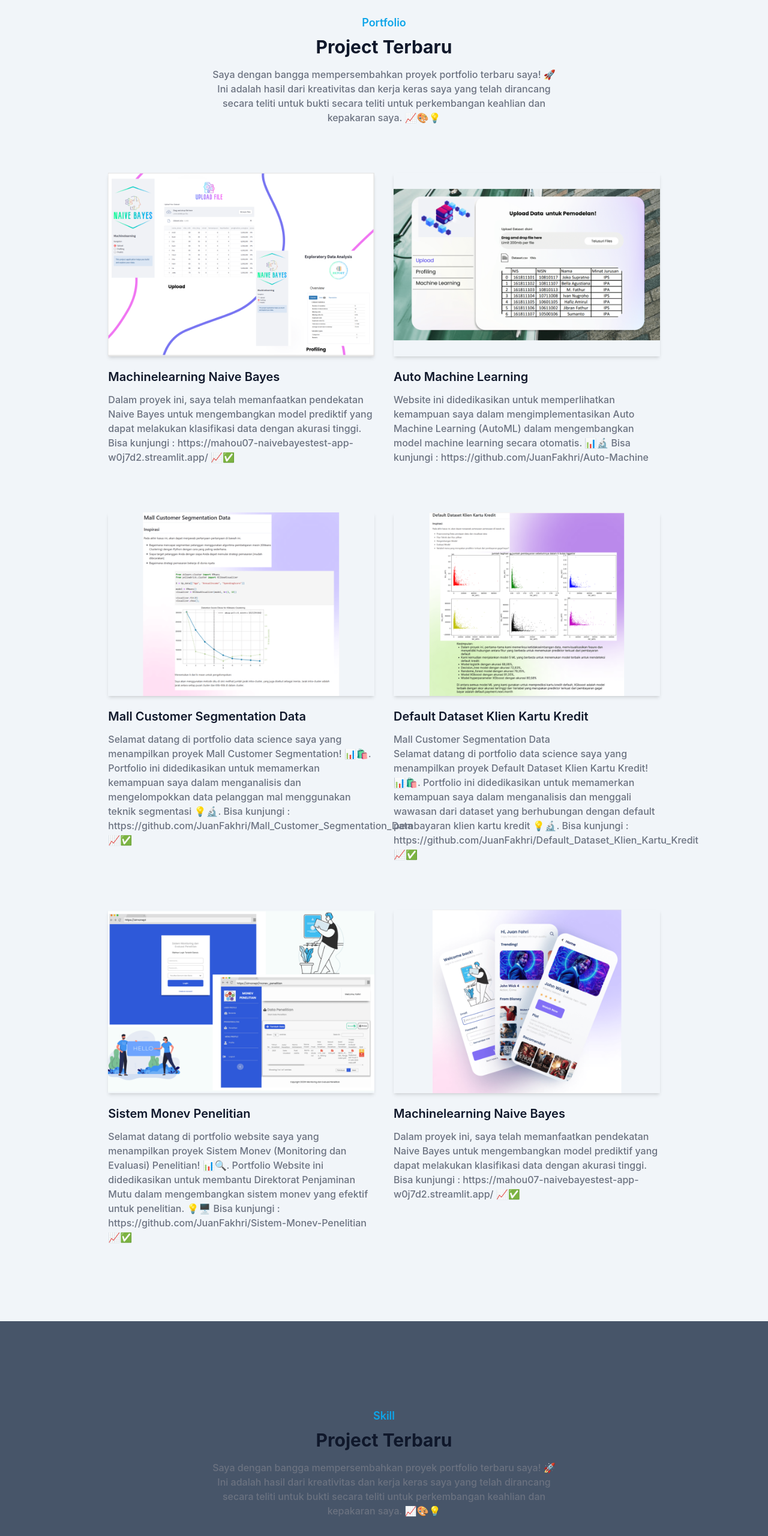
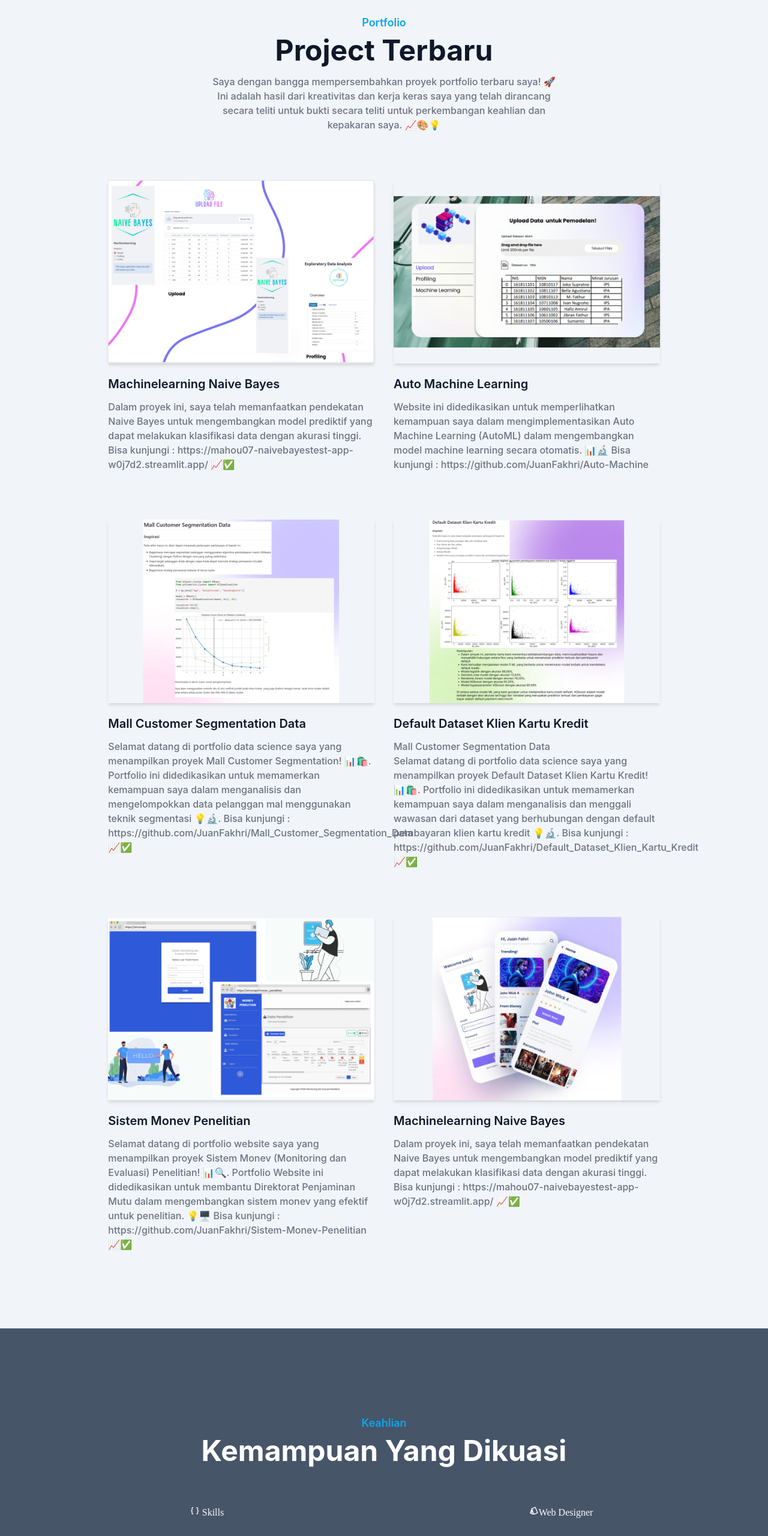
Before and after one commit to JuanFakhri/Juan_Fakhri_Portfolio, a website: page index.html in a window 1280 px wide. Shown: the part 1333-3893 px from the top of the page at 60% size. Drawn offline with nearby package versions, Linux system fonts and the light colour scheme.

Commit message:
Update 6 skill 05/06/2023

```diff
--- a/index.html
+++ b/index.html
@@ -164,7 +164,7 @@
             <div class="w-full px-4">
                 <div class="max-w-xl mx-auto text-center mb-16">
                     <h4 class="font-semibold text-lg text-primary mb-2">Portfolio</h4>
-                    <h2 class="font-bold text-dark text-3xl mb-4">Project Terbaru</h2>
+                    <h2 class="font-bold text-dark text-3xl mb-4 sm:text-4xl lg:text-5xl">Project Terbaru</h2>
                     <p class="font-medium text-md text-secondary">Saya dengan bangga mempersembahkan proyek portfolio
                         terbaru saya! 🚀 Ini adalah hasil dari
                         kreativitas dan kerja keras saya yang telah dirancang secara teliti untuk bukti secara teliti
@@ -264,13 +264,9 @@
     <section id="clients" class="pt-36 pb-32 bg bg-slate-600">
         <div class="container">
             <div class="w-full px-4">
-                <div class="max-w-xl mx-auto text-center mb-16">
-                    <h4 class="font-semibold text-lg text-primary mb-2">Skill</h4>
-                    <h2 class="font-bold text-dark text-3xl mb-4">Project Terbaru</h2>
-                    <p class="font-medium text-md text-secondary">Saya dengan bangga mempersembahkan proyek portfolio
-                        terbaru saya! 🚀 Ini adalah hasil dari
-                        kreativitas dan kerja keras saya yang telah dirancang secara teliti untuk bukti secara teliti
-                        untuk perkembangan keahlian dan kepakaran saya. 📈🎨💡</p>
+                <div class=" mx-auto text-center mb-16">
+                    <h4 class="font-semibold text-lg text-primary mb-2">Keahlian</h4>
+                    <h2 class="font-bold text-white text-3xl mb-4 sm:text-4xl lg:text-5xl">Kemampuan Yang Dikuasi</h2>
                 </div>
             </div>
             <div class="flex flex-wrap">
--- a/src/input.css
+++ b/src/input.css
@@ -46,6 +46,7 @@ body {
     font-size: var(--small-font-size);
     font-weight: var(--font-semi-boldfont-semi);
     margin-bottom: 2.5rem;
+    color: rgb(251, 251, 251);
 }
 
 .skills__title i {
@@ -89,12 +90,12 @@ body {
 .skills__name {
     font-size: var(--small-font-size);
     margin-bottom: .25rem;
-    color: white;
+    color: #e0f5ff;
 }
 
 .skills__subtitle {
     font-size: var(--tiny-font-size);
-    color: whitesmoke;
+    color: rgb(210, 213, 249);
 }
 
 .skills__blob:hover {
```
Also changed, not shown: dist/output.css.
